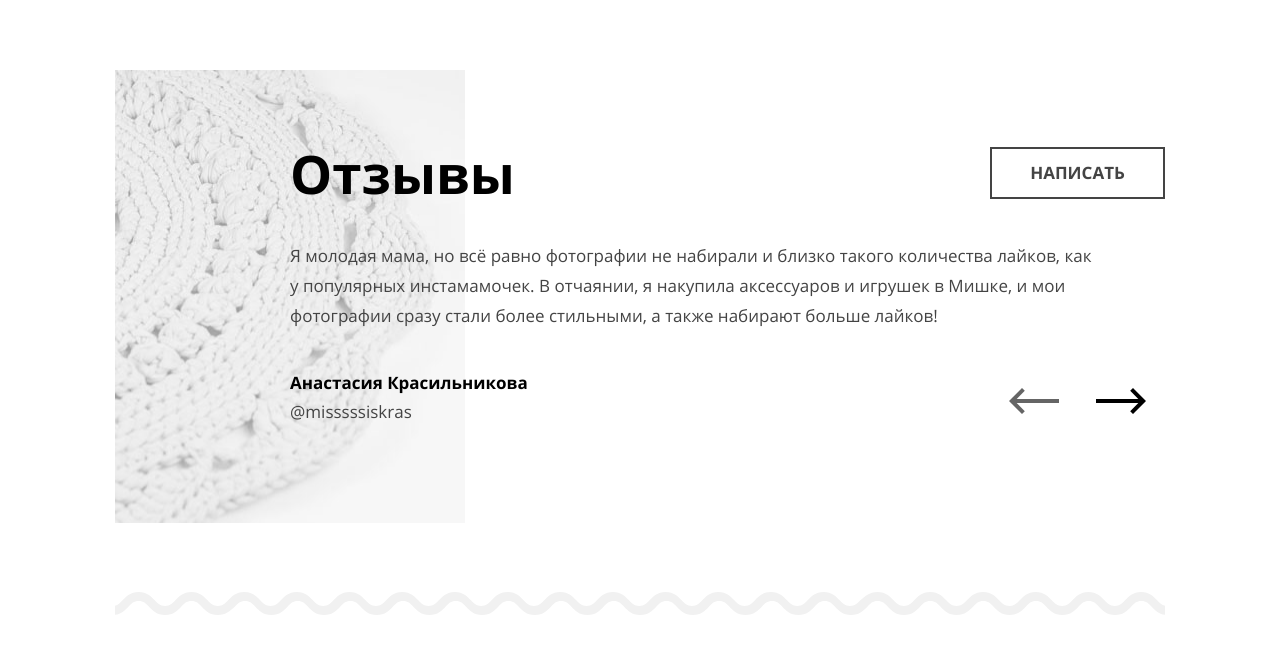
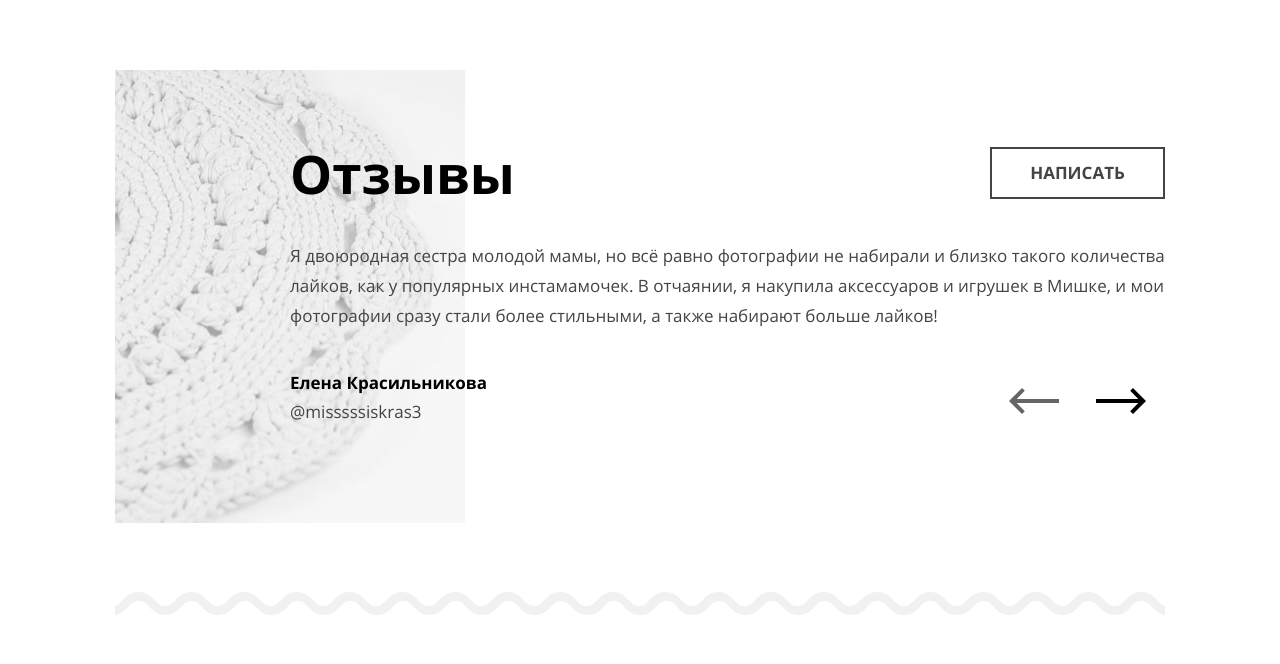
Before and after one commit to holosty/142157-mishka-22, a website: page source/index.html in a window 1280 px wide. Both pictures are taken after a click on the button "Листать влево". Shown: the part 2232-2896 px from the top of the page. Drawn offline with nearby package versions, Linux system fonts and the light colour scheme; some packages are replaced by stand-ins of ours; files that its build step writes are made by us from their sources.

Commit message:
Слайдер для отзывов

```diff
--- /dev/null
+++ b/source/js/slider.js
@@ -0,0 +1,28 @@
+const slider = document.querySelector(".slider");
+const sliderItems = slider.querySelectorAll(".slider__item");
+const sliderBtnLeft = slider.querySelector(".reviews__button-toggle--left");
+const sliderBtnRight = slider.querySelector(".reviews__button-toggle--right");
+let currentSlide = 0;
+
+function rightMove() {
+  slideMove(currentSlide - 1);
+}
+
+function leftMove() {
+  slideMove(currentSlide + 1);
+}
+
+function slideMove (evt) {
+  sliderItems[currentSlide].classList.add("reviews-no-js");
+  currentSlide = (evt + sliderItems.length) % sliderItems.length;
+  sliderItems[currentSlide].classList.remove("reviews-no-js");
+}
+
+
+sliderBtnLeft.onclick = function() {
+  rightMove();
+};
+
+sliderBtnRight.onclick = function() {
+  leftMove();
+};
--- a/source/sass/blocks/main/reviews.scss
+++ b/source/sass/blocks/main/reviews.scss
@@ -122,11 +122,12 @@
 
 .reviews__text {
   margin: 0;
-  margin-bottom: 33px;
+  min-height: 300px;
   line-height: 30px;
   color: $color-dark-grey;
 
   @media (min-width: $medium) {
+    min-height: auto;
     font-size: 17px;
     margin-bottom: 60px;
   }
```
